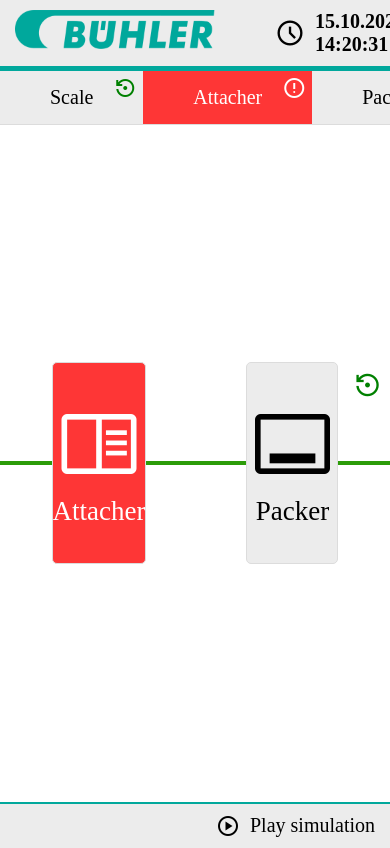
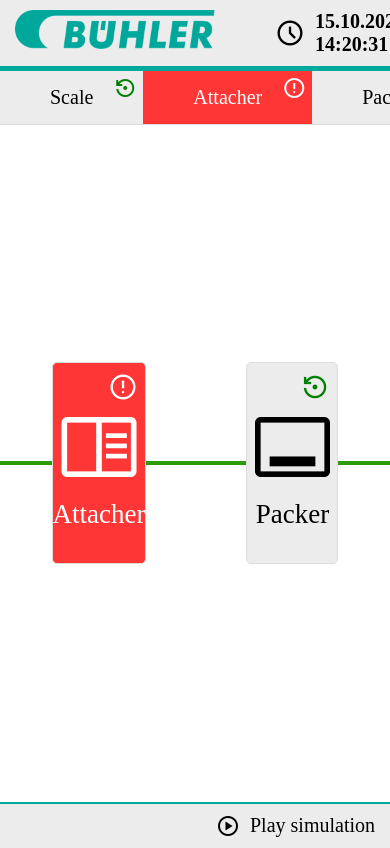
Before and after one commit to Nexy91/production-line, an Angular app: page /production in a window 390 px wide. Shown: the top 848 px of the page. Built offline with nearby package versions, Linux system fonts and the light colour scheme.

Commit message:
Responsive

```diff
--- a/src/app/production/production.component.html
+++ b/src/app/production/production.component.html
@@ -3,16 +3,16 @@
     <production-navigation [navigation]="productionLine"></production-navigation>
     <div class="production-line scale-in-center">
       <hr>
-      <div class="station {{station.status}}" *ngFor="let station of productionLine">
+      <div class="section {{section.status}}" *ngFor="let section of productionLine">
+        <div class="status">
+          <span class="main-icon material-symbols-outlined {{section.status}}-icon">
+            <ng-container *ngIf="section.status === 'ok'">settings_backup_restore</ng-container>
+            <ng-container *ngIf="section.status !== 'ok'">{{section.status}}</ng-container>
+          </span>
+        </div>
         <div class="content">
-          <div><span class="main-icon material-symbols-outlined">{{station.icon}}</span></div>
-          <div>{{station.title | titlecase}}</div>
-        </div>
-        <div class="status">
-          <span class="main-icon material-symbols-outlined {{station.status}}-icon">
-            <ng-container *ngIf="station.status === 'ok'">settings_backup_restore</ng-container>
-            <ng-container *ngIf="station.status !== 'ok'">{{station.status}}</ng-container>
-          </span>
+          <div><span class="main-icon material-symbols-outlined">{{section.icon}}</span></div>
+          <div>{{section.title | titlecase}}</div>
         </div>
       </div>
     </div>
--- a/src/app/production/production.component.scss
+++ b/src/app/production/production.component.scss
@@ -22,11 +22,12 @@
           border: 2px solid #2c9c09;
         }
 
-        .station {
+        .section {
           height: 200px;
           width: 200px;
           margin: 50px;
           display: flex;
+          flex-direction: column;
           justify-content: center;
           align-items: center;
           font-size: 27px;
@@ -45,9 +46,11 @@
           }
 
           .status {
-            position: absolute;
-            margin-left: 150px;
-            margin-top: -150px;
+            width: 100%;
+            display: flex;
+            justify-content: flex-end;
+            margin-right: 15px;
+            margin-top: -25px;
 
             span {
               font-size: 30px;
@@ -57,4 +60,10 @@
       }
     }
   }
+
+  @media only screen and (max-width: 820px) {
+    hr {
+      width: 510px !important;
+    }
+  }
 }
```
